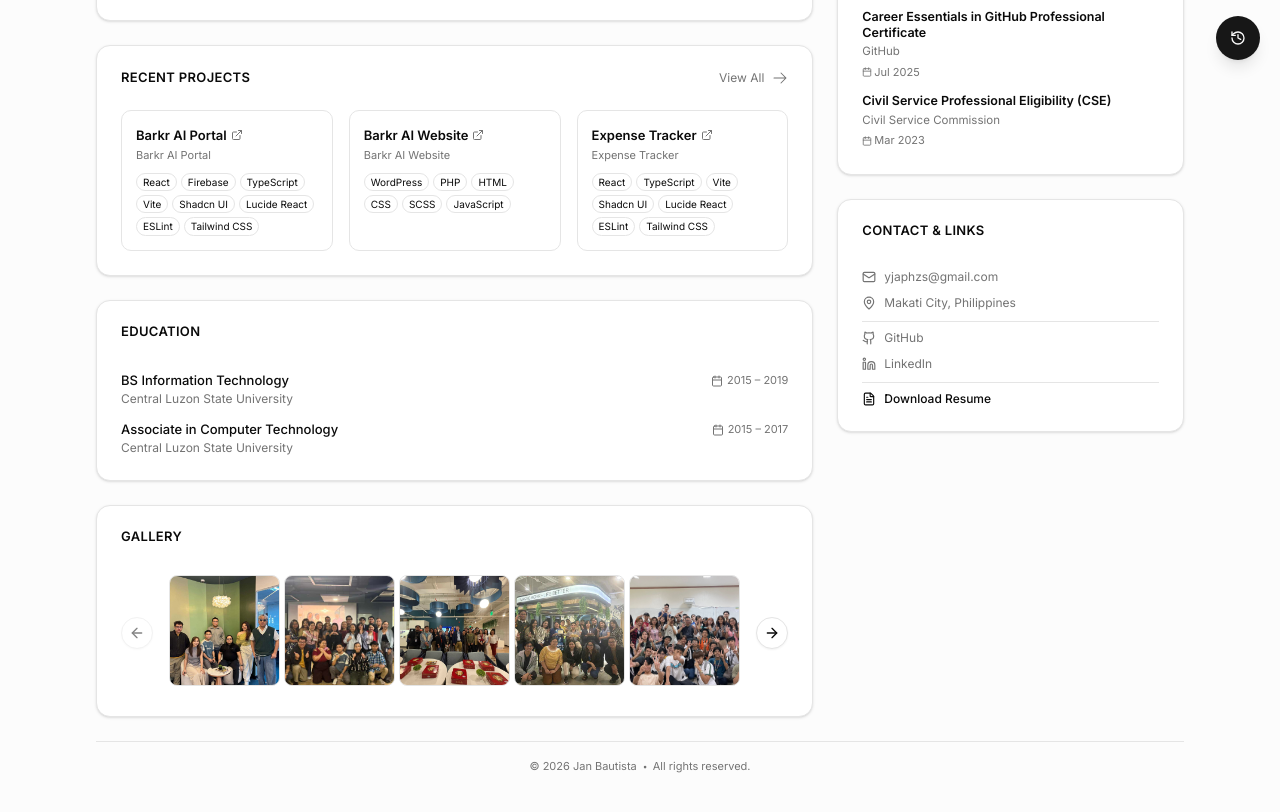
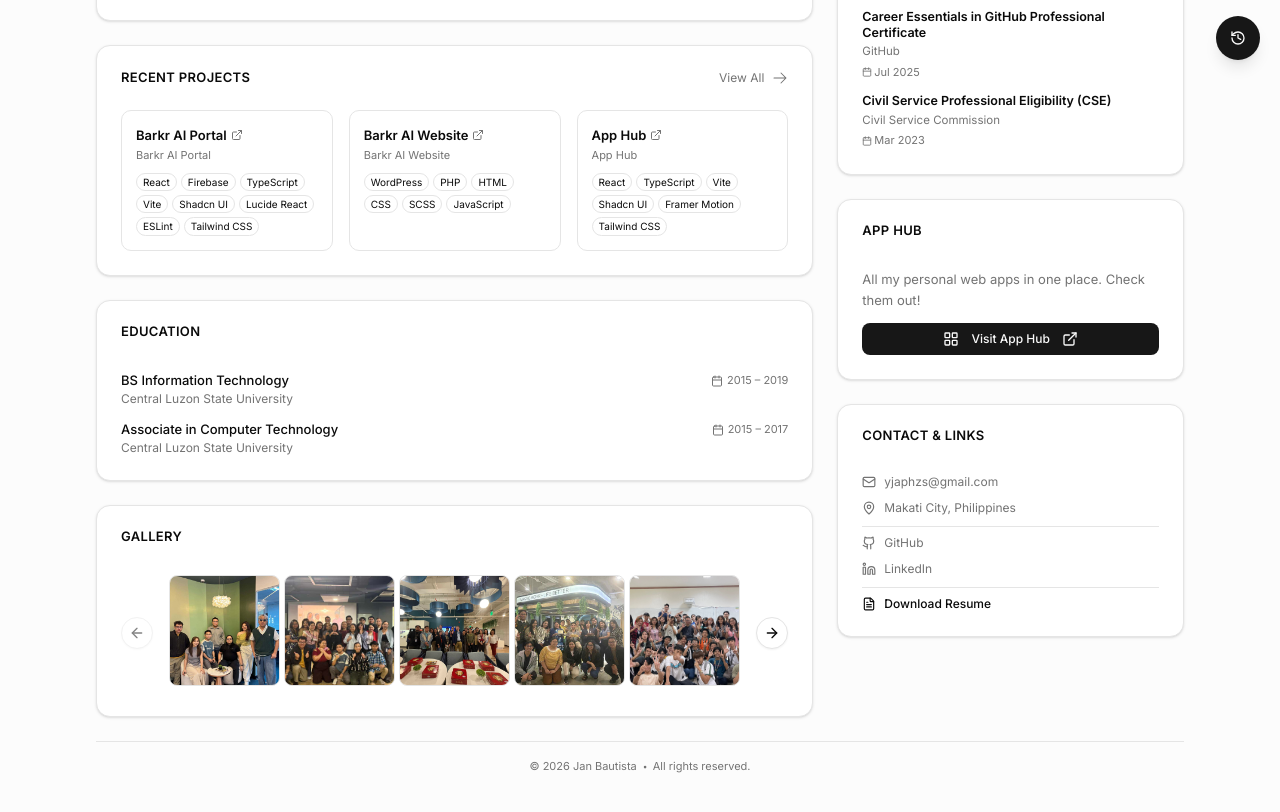
Before and after one commit to yjaphzs/portfolio, a React (Vite) app: page / in a window 1280 px wide. Shown: the part 720-1532 px from the top of the page. Built offline with nearby package versions, Linux system fonts and the light colour scheme.

Commit message:
Added App Hub

```diff
--- a/src/data/projects.ts
+++ b/src/data/projects.ts
@@ -14,6 +14,14 @@
       "A corporate website for Barkr, a fintech company providing AI-powered valuation solutions for hard assets to support financial institutions in lending decisions.",
     url: "https://barkr.ai/",
     tech: ["WordPress", "PHP", "HTML", "CSS", "SCSS", "JavaScript"],
+  },
+  {
+    title: "App Hub",
+    fullTitle: "App Hub",
+    description:
+      "A centralized launcher for all my personal web apps, providing quick access to each project in one place.",
+    url: "https://app-hub.yjaphzs.xyz",
+    tech: ["React", "TypeScript", "Vite", "Shadcn UI", "Framer Motion", "Tailwind CSS"],
   },
   {
     title: "Expense Tracker",
--- a/src/pages/new/NewPortfolio.tsx
+++ b/src/pages/new/NewPortfolio.tsx
@@ -5,6 +5,7 @@
   FileText,
   Calendar,
   Dot,
+  LayoutGrid,
 } from "lucide-react";
 import { CheckBadgeIcon, ArrowRightIcon } from "@heroicons/react/24/solid";
 import { Link } from "react-router-dom";
@@ -449,6 +450,38 @@
               <Card className="shadow-sm">
                 <CardHeader>
                   <CardTitle className="font-semibold uppercase tracking-wide">
+                    App Hub
+                  </CardTitle>
+                </CardHeader>
+                <CardContent className="space-y-3">
+                  <p className="text-[12px] sm:text-[13px] text-muted-foreground leading-relaxed">
+                    All my personal web apps in one place. Check them out!
+                  </p>
+                  <Button
+                    size="sm"
+                    className="w-full h-8 text-[11px] sm:text-xs"
+                    asChild
+                  >
+                    <a
+                      href="https://app-hub.yjaphzs.xyz"
+                      target="_blank"
+                      rel="noreferrer noopener"
+                      className="no-underline"
+                    >
+                      <LayoutGrid className="h-3.5 w-3.5 mr-1.5" />
+                      Visit App Hub
+                      <ExternalLink className="h-3 w-3 ml-1.5" />
+                    </a>
+                  </Button>
+                </CardContent>
+              </Card>
+            </motion.div>
+
+            {/* Contact & Links */}
+            <motion.div {...fadeUp(0.3)}>
+              <Card className="shadow-sm">
+                <CardHeader>
+                  <CardTitle className="font-semibold uppercase tracking-wide">
                     Contact & Links
                   </CardTitle>
                 </CardHeader>
```
